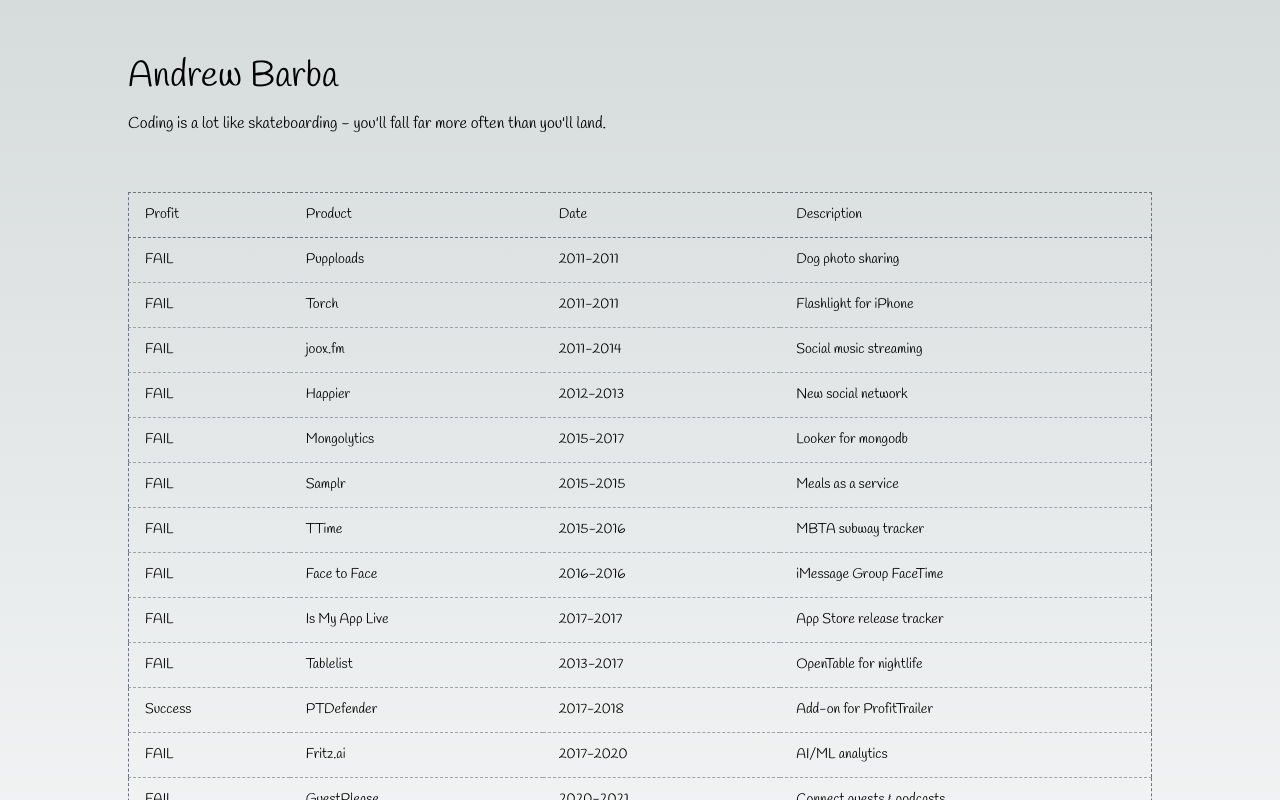
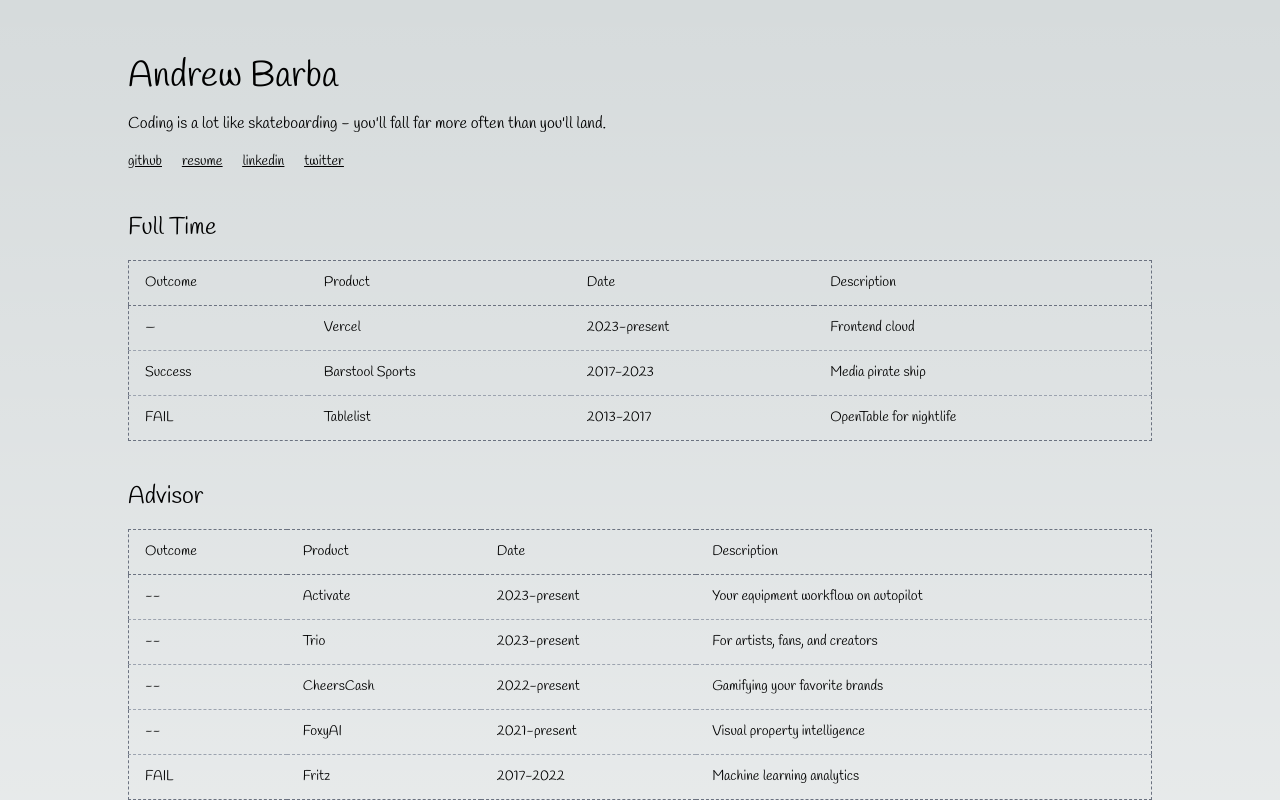
Before and after one commit to AndrewBarba/website, a Next.js app: page / in a window 1280 px wide. Shown: the top 800 px of the page. Built offline with nearby package versions, Linux system fonts and the light colour scheme.

Commit message:
Sections

```diff
--- a/app/page.tsx
+++ b/app/page.tsx
@@ -1,16 +1,70 @@
 import { Products, Product } from '@/components/products'
 
-const products: Product[] = [
+const fullTime: Product[] = [
+  {
+    profit: "FAIL",
+    product: "Tablelist",
+    date: "2013-2017",
+    description: "OpenTable for nightlife"
+  },
+  {
+    profit: "Success",
+    product: "Barstool Sports",
+    date: "2017-2023",
+    description: "Media pirate ship"
+  },
+  {
+    profit: "—",
+    product: "Vercel",
+    date: "2023-present",
+    description: "Frontend cloud"
+  }
+]
+
+const advisor: Product[] = [
+  {
+    profit: "FAIL",
+    product: "Fritz",
+    date: "2017-2022",
+    description: "Machine learning analytics"
+  },
+  {
+    profit: "--",
+    product: "FoxyAI",
+    date: "2021-present",
+    description: "Visual property intelligence"
+  },
+  {
+    profit: "--",
+    product: "CheersCash",
+    date: "2022-present",
+    description: "Gamifying your favorite brands"
+  },
+  {
+    profit: "--",
+    product: "Trio",
+    date: "2023-present",
+    description: "For artists, fans, and creators"
+  },
+  {
+    profit: "--",
+    product: "Activate",
+    date: "2023-present",
+    description: "Your equipment workflow on autopilot"
+  }
+]
+
+const personal: Product[] = [
   {
     profit: "FAIL",
     product: "Pupploads",
-    date: "2011-2011",
+    date: "2011",
     description: "Dog photo sharing"
   },
   {
     profit: "FAIL",
     product: "Torch",
-    date: "2011-2011",
+    date: "2011",
     description: "Flashlight for iPhone"
   },
   {
@@ -21,12 +75,6 @@
   },
   {
     profit: "FAIL",
-    product: "Happier",
-    date: "2012-2013",
-    description: "New social network"
-  },
-  {
-    profit: "FAIL",
     product: "Mongolytics",
     date: "2015-2017",
     description: "Looker for mongodb"
@@ -34,7 +82,7 @@
   {
     profit: "FAIL",
     product: "Samplr",
-    date: "2015-2015",
+    date: "2015",
     description: "Meals as a service"
   },
   {
@@ -46,20 +94,14 @@
   {
     profit: "FAIL",
     product: "Face to Face",
-    date: "2016-2016",
+    date: "2016",
     description: "iMessage Group FaceTime"
   },
   {
     profit: "FAIL",
     product: "Is My App Live",
-    date: "2017-2017",
+    date: "2017",
     description: "App Store release tracker"
-  },
-  {
-    profit: "FAIL",
-    product: "Tablelist",
-    date: "2013-2017",
-    description: "OpenTable for nightlife"
   },
   {
     profit: "Success",
@@ -86,12 +128,6 @@
     description: "Printable placecards"
   },
   {
-    profit: "Success",
-    product: "Barstool Sports",
-    date: "2017-2023",
-    description: "Media pirate ship"
-  },
-  {
     profit: "FAIL",
     product: "Swift Cloud",
     date: "2022-2023",
@@ -108,34 +144,56 @@
     product: "Lunara Capital",
     date: "2020-present",
     description: "Automated trading"
-  },
-  {
-    profit: "—",
-    product: "Vercel",
-    date: "2023-present",
-    description: "Frontend cloud"
   }
 ]
 
+const intern: Product[] = [
+  {
+    profit: "Success",
+    product: "WhatsApp",
+    date: "2012",
+    description: "Message privately"
+  },
+  {
+    profit: "FAIL",
+    product: "Happier",
+    date: "2013",
+    description: "Your well being matters"
+  }
+]
+
+export function Section(props: { title: string, products: Product[] }) {
+  return (
+    <>
+      <div className="z-10 max-w-5xl w-full items-center justify-between text-2xl lg:flex pt-10">
+        <h2>{props.title}</h2>
+      </div>
+      <div className="z-10 max-w-5xl w-full items-center justify-between text-sm lg:flex pt-4">
+        <Products products={props.products.toReversed()} />
+      </div>
+    </>
+  )
+}
 
 export default function Home() {
   return (
-    <main className="flex min-h-screen flex-col items-center p-4">
-      <div className="z-10 max-w-5xl w-full items-center justify-between text-4xl lg:flex mb-4 mt-10">
+    <main className="flex min-h-screen flex-col items-center p-4 pb-20">
+      <div className="z-10 max-w-5xl w-full items-center justify-between text-4xl lg:flex pb-4 pt-10">
         <h1>Andrew Barba</h1>
       </div>
-      <div className="z-10 max-w-5xl w-full items-center justify-between text-md lg:flex mb-4">
-        <h1>Coding is a lot like skateboarding - you&apos;ll fall far more often than you&apos;ll land.</h1>
+      <div className="z-10 max-w-5xl w-full items-center justify-between text-md lg:flex pb-4">
+        <p>Coding is a lot like skateboarding - you&apos;ll fall far more often than you&apos;ll land.</p>
       </div>
-      <div className="z-10 max-w-5xl w-full items-center justify-between text-sm lg:flex mb-4 mt-10">
-        <Products products={products} />
-      </div>
-      <div className="z-10 max-w-5xl w-full items-center space-x-10 text-sm lg:flex mt-10 pb-10">
+      <div className="z-10 max-w-5xl w-full items-center space-x-5 text-sm lg:flex underline">
 				<a href="https://www.github.com/AndrewBarba">github</a>
 				<a href="https://docs.google.com/document/d/1aHs4peKIfoUQZDuPOnp5W0QB9h24hpUJRjNhKI5hPDE/edit?usp=sharing">resume</a>
 				<a href="https://www.linkedin.com/in/andrewbarba">linkedin</a>
 				<a href="https://www.twitter.com/andrew_barba">twitter</a>
 			</div>
+      <Section title="Full Time" products={fullTime} />
+      <Section title="Advisor" products={advisor} />
+      <Section title="Projects" products={personal} />
+      <Section title="Intern" products={intern} />
     </main>
   )
 }
--- a/components/products.tsx
+++ b/components/products.tsx
@@ -12,7 +12,7 @@
     <Table className="table-auto border-collapse w-full border border-dashed border-gray-500">
       <TableHeader>
         <TableRow className="text-left border-b border-dashed border-gray-500">
-          <TableHead className="px-4 py-3">Profit</TableHead>
+          <TableHead className="px-4 py-3">Outcome</TableHead>
           <TableHead className="px-4 py-3">Product</TableHead>
           <TableHead className="px-4 py-3">Date</TableHead>
           <TableHead className="px-4 py-3">Description</TableHead>
--- a/package.json
+++ b/package.json
@@ -17,7 +17,7 @@
     "next": "^14.0.4",
     "react": "^18.2.0",
     "react-dom": "^18.2.0",
-    "tailwind-merge": "^2.1.0",
+    "tailwind-merge": "^2.2.0",
     "tailwindcss-animate": "^1.0.7"
   },
   "devDependencies": {
```
Also changed, not shown: 1 other file (tests, documents, lock files or other folders).
